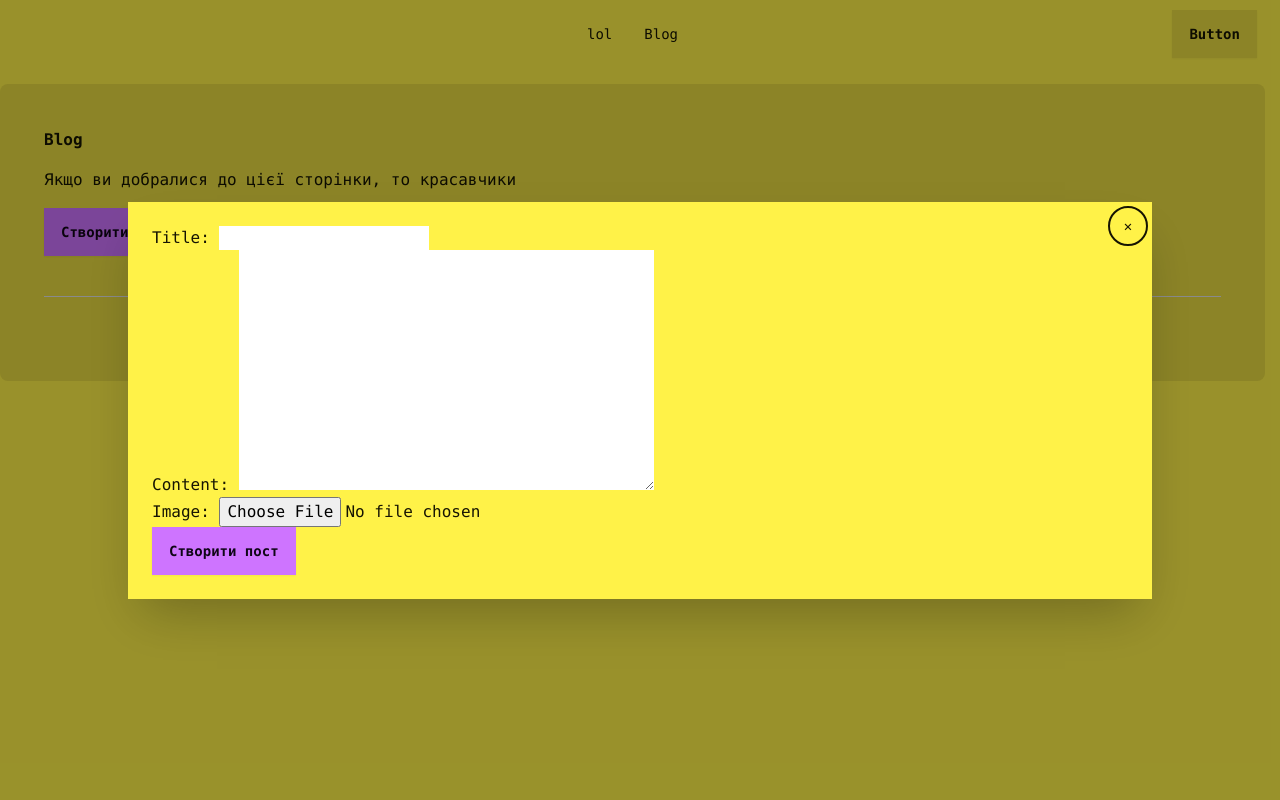
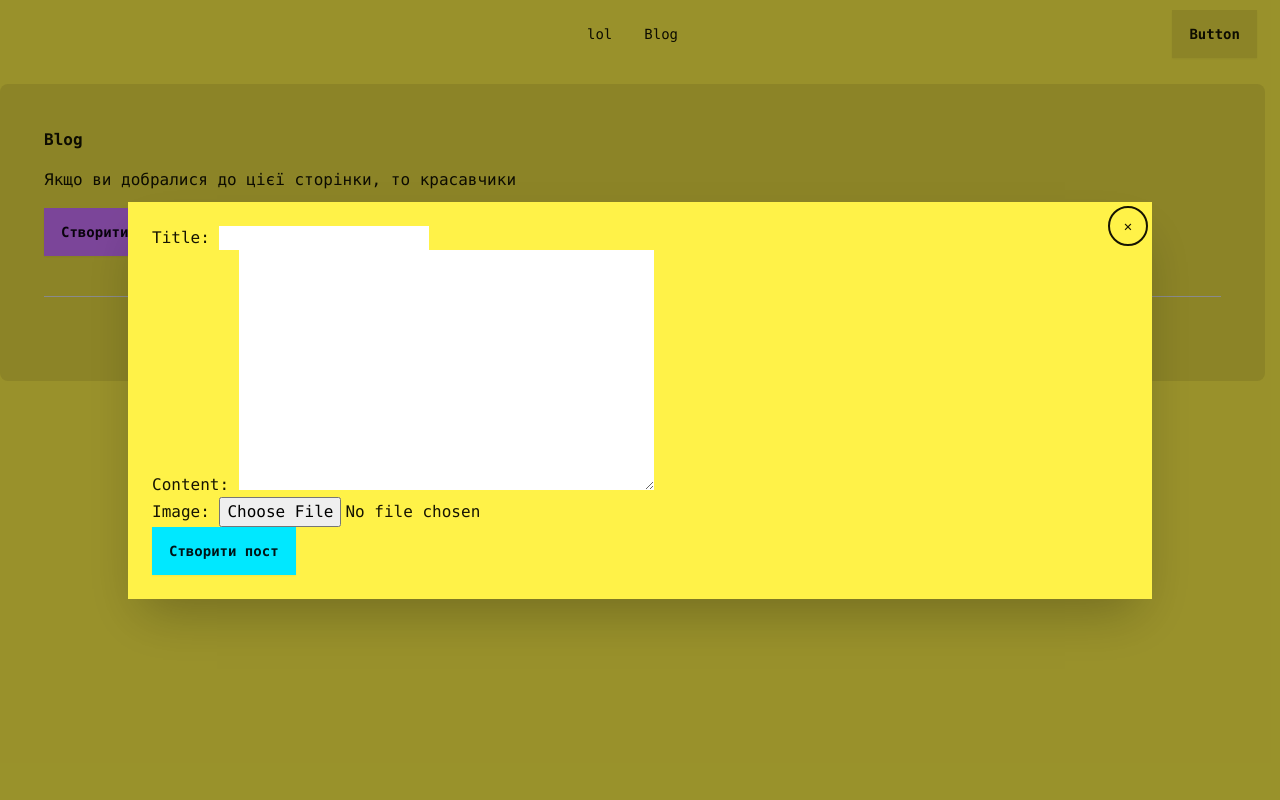
Before and after one commit to Supermax2908/First_GitHub_project, a Django app: page /article/ in a window 1280 px wide, after a click on "Створити пост". Run offline with Django 5.2, Linux system fonts and the light colour scheme; data that the repository does not hold is empty; some libraries are stand-ins or nearby versions.

Commit message:
change button create color

```diff
--- a/apps/blog/templates/blog/index.html
+++ b/apps/blog/templates/blog/index.html
@@ -35,7 +35,7 @@
         <form action="{% url "blog:create" %}" method="post" enctype='multipart/form-data'>
             {% csrf_token %}
             {{created_form}}
-            <button class='btn btn-accent'>Створити пост</button>
+            <button class='btn btn-secondary'>Створити пост</button>
         </form>
 
     </div>
```
